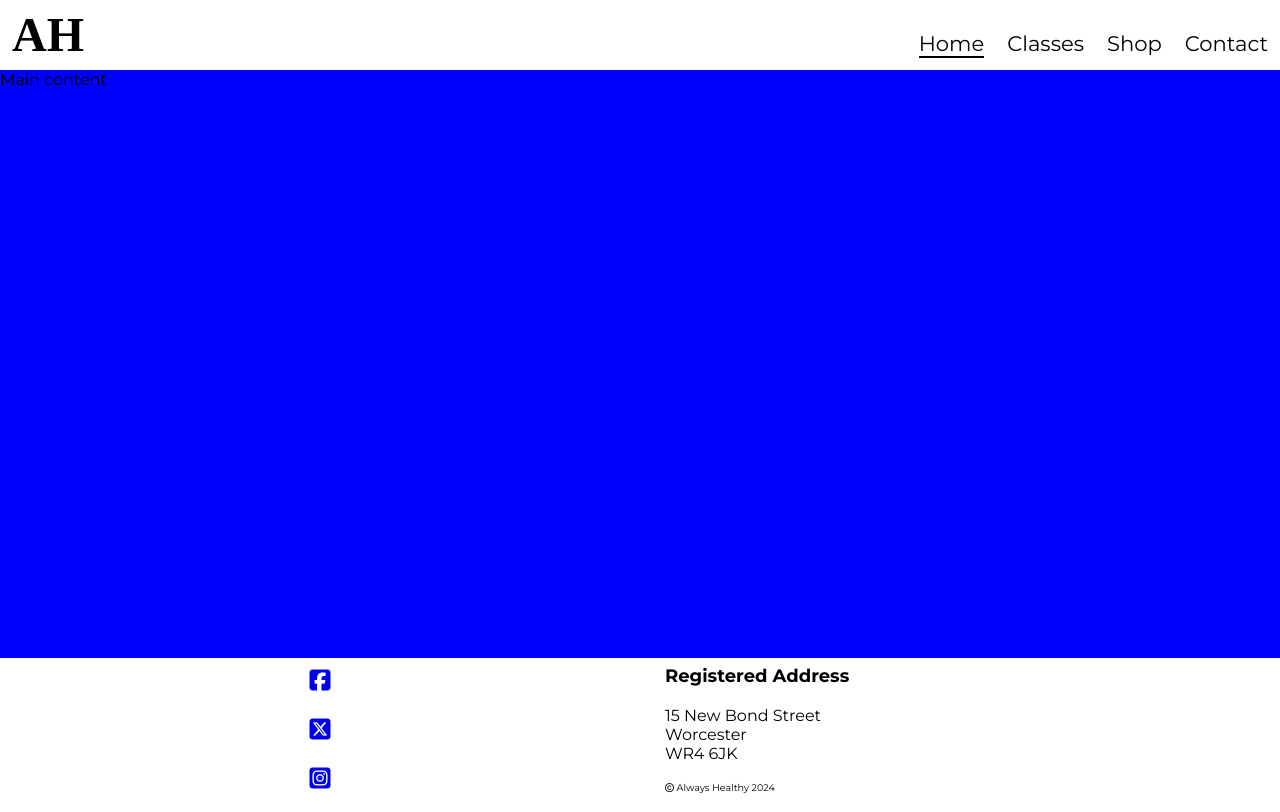
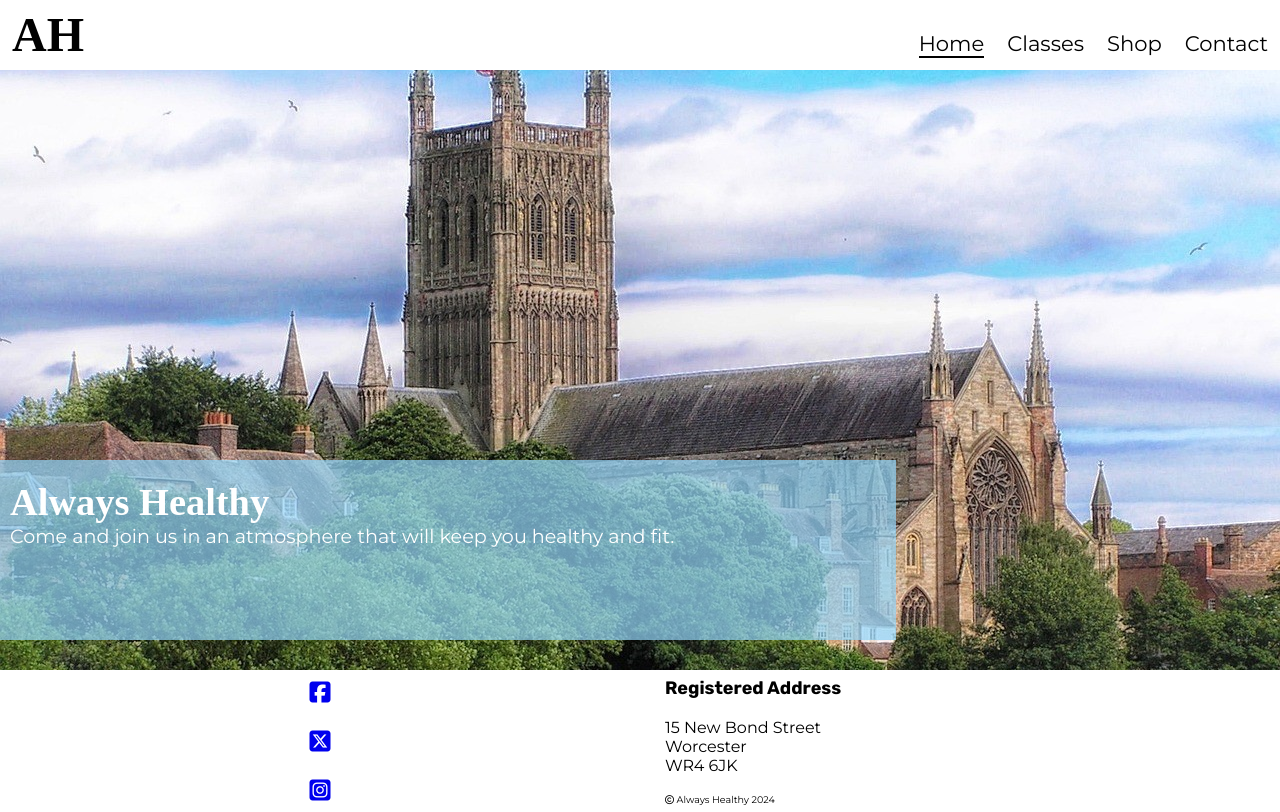
Before and after one commit to Diane-4P/always-healthy, a plain HTML site: page index.html in a window 1280 px wide. Drawn offline with Linux system fonts and the light colour scheme; a web font is replaced by a local one.

Commit message:
Add hero image and cover text with style

```diff
--- a/assets/css/style.css
+++ b/assets/css/style.css
@@ -19,7 +19,7 @@ body {
     font-family: Montserrat, sans-serif;
 }
 
-h1 {
+h1, h2 {
     font-family: Rubik, sans-serif;
 }
 
@@ -70,11 +70,36 @@ header a {
 
 /* Main Content */
 main {
-    background-color: blue;
     /* Enlarge main element to push down footer */
     flex: 1 0 auto;
     /* Add margin at the top to prevent from being covered by header */
     margin-top: 50px;
+}
+
+/* Hero section */
+#hero {
+    height: 600px;
+    width: 100%;
+    background: url(../images/worcester-city-hero.jpg) no-repeat center center/cover;
+    position: relative;
+}
+
+#cover-text {
+    /* Final rgba value sets the opacity so it is semi-transparent */
+    background-color: rgba(148, 216, 251, .7);
+    font-size: 120%;
+    position: absolute;
+    bottom: 30px;
+    width: 70%;
+    min-height: 180px;
+    padding-top: 20px;
+    padding-left: 10px;
+    color: #ffffff;
+}
+
+#cover-text > h2 {
+    font-family: 'Rouge Script', serif;
+    font-size: 200%;
 }
 
 /* Footer */
--- a/index.html
+++ b/index.html
@@ -44,7 +44,12 @@
 
     <!--Main content -->
     <main>
-        Main content
+        <section id="hero">
+            <div id="cover-text">
+                <h2>Always Healthy</h2>
+                <p>Come and join us in an atmosphere that will keep you healthy and fit.</p>
+            </div>
+        </section>
     </main>
 
     <!-- Footer -->
```
Also changed, not shown: assets/images/worcester-city-hero.jpg (added).
